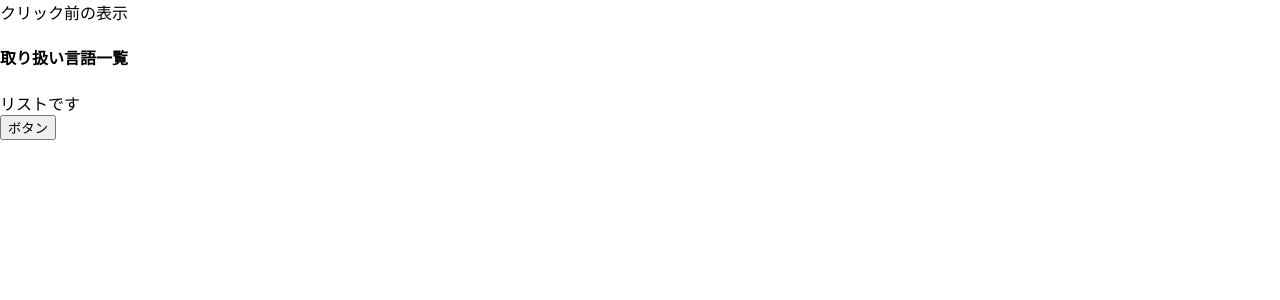
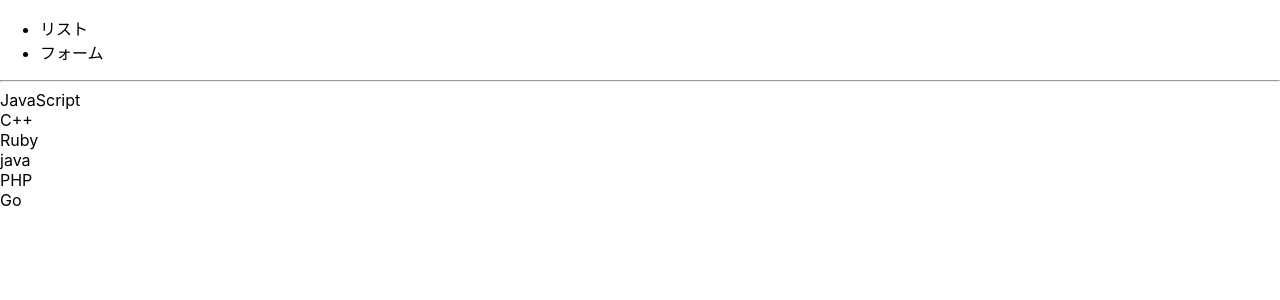
Before and after one commit to kottu55/react-tutoral, a React (Create React App) app: page / in a window 1280 px wide. Shown: the top 300 px of the page. Built offline with nearby package versions, Linux system fonts and the light colour scheme.

Commit message:
繰り返し

```diff
--- a/src/App.js
+++ b/src/App.js
@@ -1,17 +1,22 @@
 import { useState } from 'react';
-import { List } from "./list.js";
+import { List } from "./List";
+import { Form } from "./Form";
+function App() {
+  const [tab, setTab] = useState('list');
 
-function App() {
-  const [description, setDescription] = useState('クリック前の表示');
 
-  const changeDescription = () => {
-    setDescription('クリック後の表示に変わりました');
-  }
   return (
-    <div className="App">
-      { description }
-      <List title="取り扱い言語一覧" />
-      <button onClick={changeDescription}>ボタン</button>
+    <div>
+      <header>
+        <ul>
+          <li onClick={() => setTab('list')}>リスト</li>
+          <li onClick={() => setTab('form')}>フォーム</li>
+        </ul>
+      </header>
+      <hr />
+      {
+        tab === 'list' ? <List /> : <Form />
+      }
     </div>
   );
 }
--- /dev/null
+++ b/src/Form.js
@@ -0,0 +1,3 @@
+export const  Form = () => {
+    return <div>フォームです</div>
+}
--- a/src/list.js
+++ b/src/list.js
@@ -1,8 +1,19 @@
-export  const List = ({ title }) => {
+const LANGUAGES = [
+    'JavaScript',
+    'C++',
+    'Ruby',
+    'java',
+    'PHP',
+    'Go'
+];
+export  const List = () => {
     return (
         <div>
-            <h4>{ title }</h4>
-            <div>リストです</div>
+            {
+                LANGUAGES.map((lang, index) => {
+                    return <div key={index}>{ lang }</div>
+                })
+            }
         </div>
     )
 }
```
